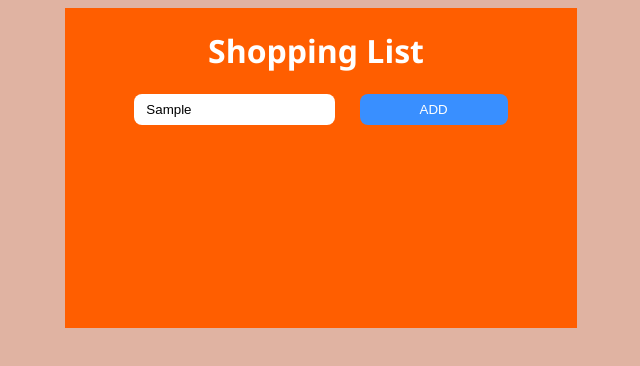
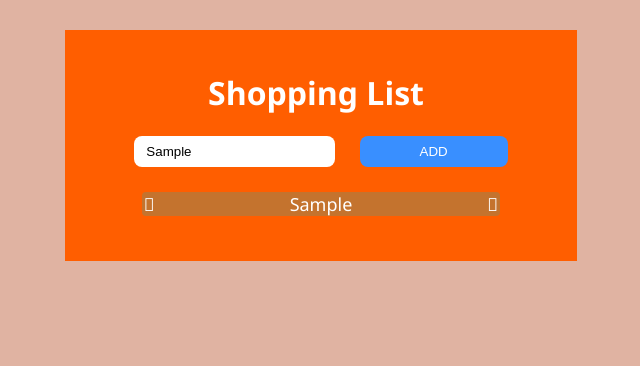
Before and after one commit to erdem-muhammed/Exercises-Javascript, a plain HTML site: page Exercise 7/index.html in a window 1280 px wide. Both pictures are taken after typing "Sample" into the empty fields and a click on the button "ADD". Shown: the whole page, without its empty margins (319-959 px from the left). Drawn offline with Linux system fonts and the light colour scheme.

Commit message:
js has been added

```diff
--- a/Exercise 7/index.html
+++ b/Exercise 7/index.html
@@ -6,13 +6,17 @@
     <meta name="viewport" content="width=device-width, initial-scale=1.0">
     <title>Document</title>
     <link rel="stylesheet" href="style.css">
+    <link rel="stylesheet" href="https://pro.fontawesome.com/releases/v5.10.0/css/all.css" crossorigin="anonymous">
 </head>
 <body>
     <div class="container">
         <h1>Shopping List</h1>
         <div>
-            <input type="text" placeholder="Enter food">
-            <button>ADD</button>
+            <input type="text" id="inp" placeholder="Enter food">
+            <button id="add">ADD</button>
+        </div>
+        <div class="list" id="list">
+
         </div>
     </div>
 
--- a/Exercise 7/script.js
+++ b/Exercise 7/script.js
@@ -0,0 +1,56 @@
+var list = document.getElementById("list");
+var inp = document.getElementById("inp");
+var add = document.getElementById("add");
+var listElement = [];
+var light = true;
+
+add.onclick = function add()
+{
+    var div = document.createElement("div");
+    var iconTimes = document.createElement("i");
+    iconTimes.classList.add("fal", "fa-times-circle");
+
+    iconTimes.onclick = function remove()
+    {
+       iconTimes.parentNode.remove();
+    }
+
+    var iconCheck = document.createElement("i");
+    iconCheck.classList.add("fal", "fa-check-circle");
+    iconCheck.onclick = function linethrough()
+    {
+        var parent = iconCheck.parentNode;
+        parent.style.backgroundColor = "#8b4000";
+        parent.childNodes[1].style.textDecoration = "line-through";
+    }
+
+    var span = document.createElement("span");
+    span.innerHTML = inp.value;
+
+    div.appendChild(iconTimes);
+    div.appendChild(span);
+    div.appendChild(iconCheck);
+
+    if(light)
+    {
+            div.style.backgroundColor = "#c4732e";
+            light = false;
+    }
+    else
+    {
+            div.style.backgroundColor = "#f4a460";
+            light = true;
+    }
+
+    list.appendChild(div);
+    listElement[listElement.length] = div;
+
+}
+
+
+    /*iconCheck.onclick = function linethrough()
+    {
+        var parent = iconCheck.parentNode;
+        parent.style.backgroundColor = "#c4732e";
+        parent.childNodes[1].style.textDecoration = "line-through";
+    }*/
--- a/Exercise 7/style.css
+++ b/Exercise 7/style.css
@@ -5,19 +5,18 @@
 body
 {
     background-color: rgb(224, 179, 162);
-    display: flex;
-    justify-content: center;
-    align-items: flex-start;
     height: 100vh;
     color: white;
     font-family: 'Segoe UI', Tahoma, Geneva, Verdana, sans-serif;
+    margin-top: 30px;
 }
 .container
 {
     width: 40vw;
-    height: 40vh;
     background-color: rgb(255, 94, 0);
     text-align: center;
+    margin: 0 auto;
+    padding: 20px 15px;
 }
 .container h1
 {
@@ -42,3 +41,26 @@ body
     cursor: pointer;
     margin-left: 10px;
 }
+.list
+{
+    margin: 15px auto;
+    width: 28vw;
+    padding: 10px 0;
+    font-size: 18px;
+    border-radius: 4px;
+}
+.fal
+{
+    font-size: 18px;
+    cursor: pointer;
+}
+.list>div
+{
+    width: 100%;
+    display: flex;
+    justify-content: space-between;
+    align-items: center;
+    border-radius: 4px;
+    background-color: sandybrown;
+    padding: 0 2px;
+}
```
